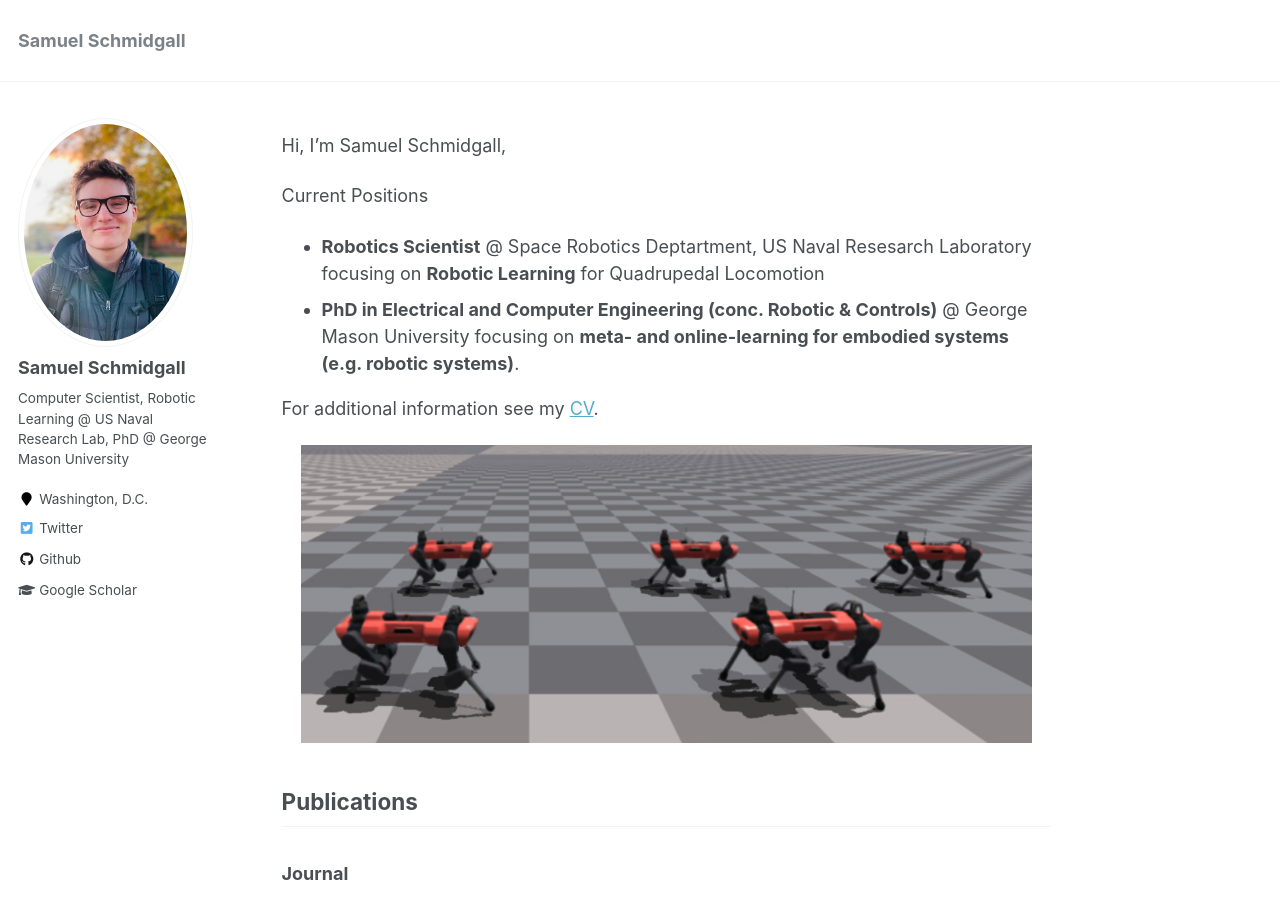
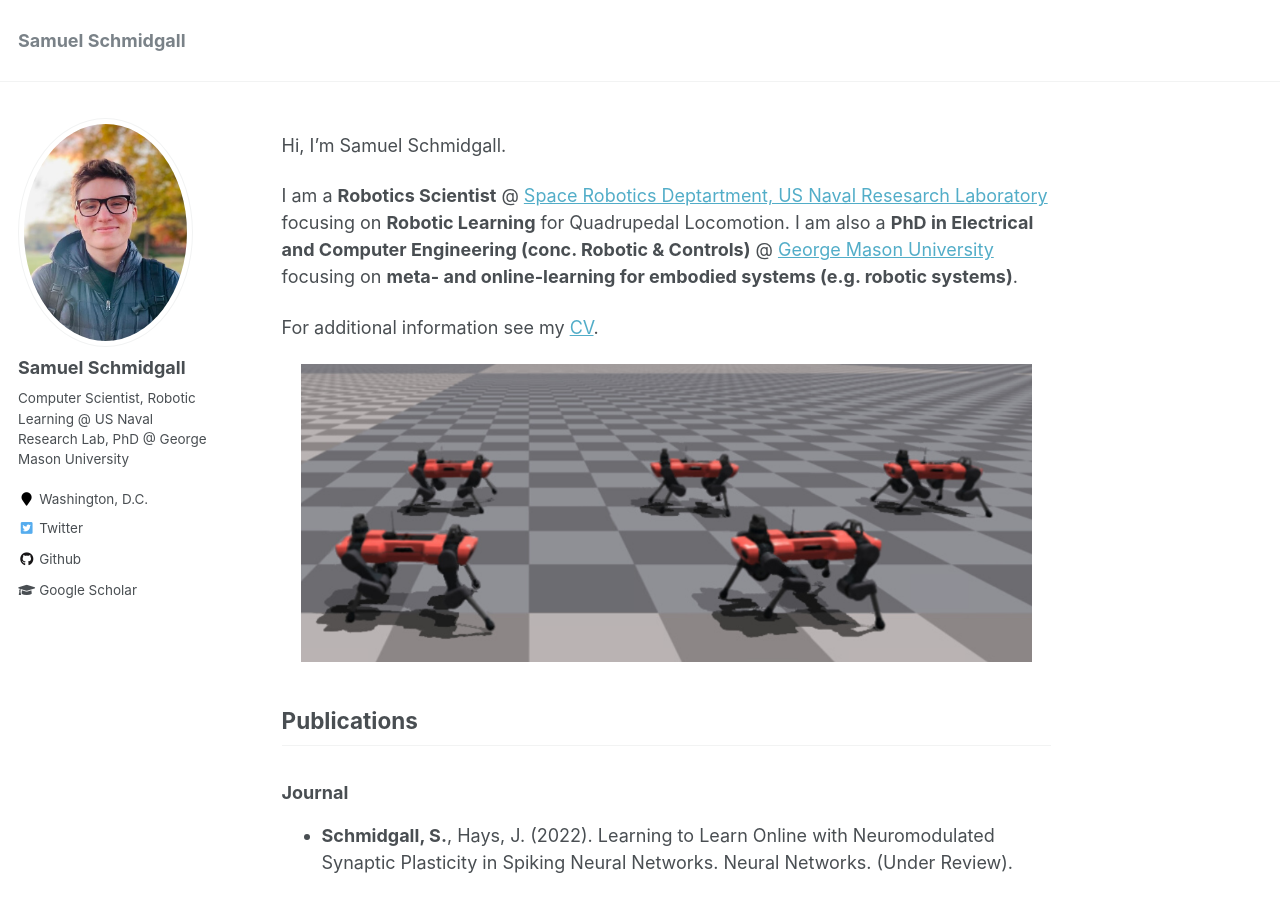
Before and after one commit to SamuelSchmidgall/SamuelSchmidgall.github.io, a Jekyll site: the page built from _pages/about.md, in a window 1280 px wide and 900 px high. Built offline with Jekyll 4.4.1, drawn with Linux system fonts in a browser that asks for light colours.

Commit message:
Update about.md

```diff
--- a/_pages/about.md
+++ b/_pages/about.md
@@ -8,11 +8,9 @@ redirect_from:
   - /about.html
 ---
 
-Hi, I'm Samuel Schmidgall,
+Hi, I'm Samuel Schmidgall.
 
-Current Positions
-- **Robotics Scientist** @ Space Robotics Deptartment, US Naval Resesarch Laboratory focusing on **Robotic Learning** for Quadrupedal Locomotion
--  **PhD in Electrical and Computer Engineering (conc. Robotic & Controls)** @ George Mason University focusing on **meta- and online-learning for embodied systems (e.g. robotic systems)**.
+I am a **Robotics Scientist** @ [Space Robotics Deptartment, US Naval Resesarch Laboratory](https://www.nrl.navy.mil/Our-Work/Areas-of-Research/Spacecraft-Engineering/) focusing on **Robotic Learning** for Quadrupedal Locomotion. I am also a **PhD in Electrical and Computer Engineering (conc. Robotic & Controls)** @ [George Mason University](https://ece.gmu.edu/) focusing on **meta- and online-learning for embodied systems (e.g. robotic systems)**.
 
 
 
```
